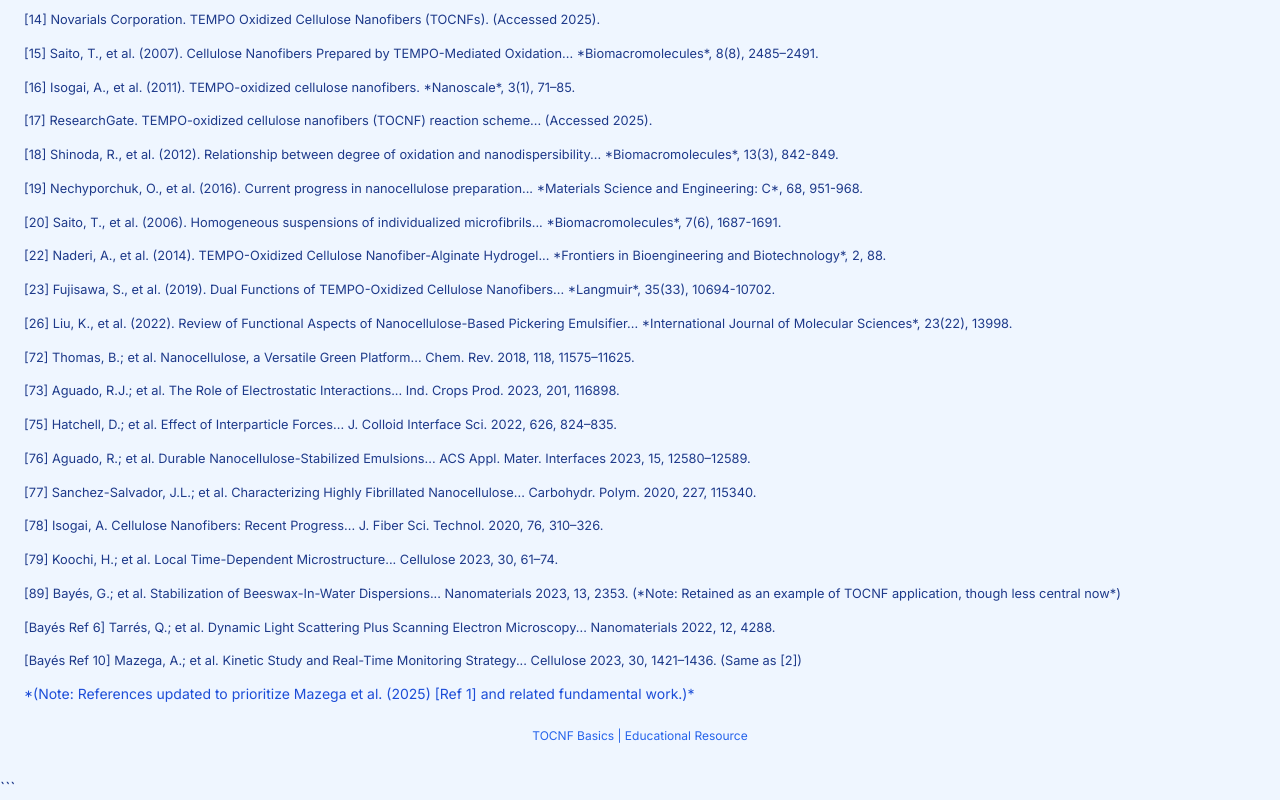
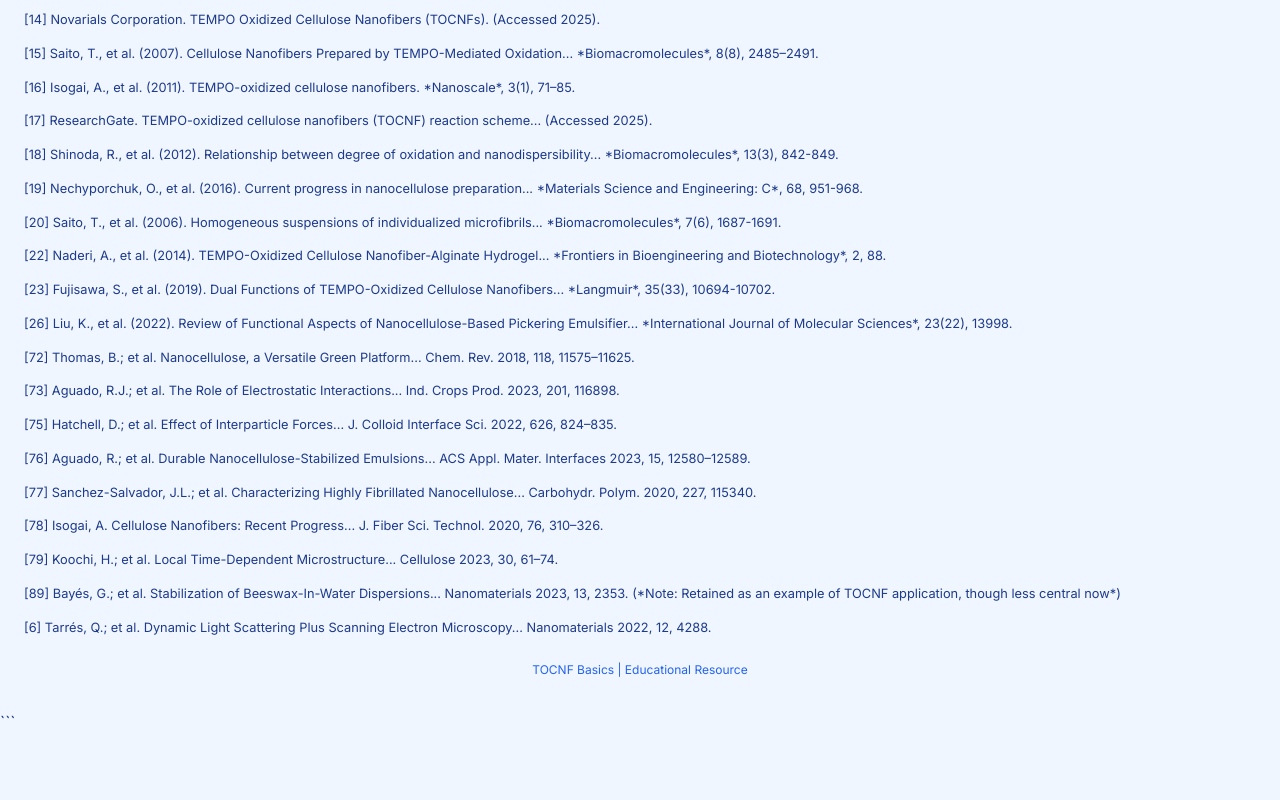
Before and after one commit to marquezrn03/A-short-course-on-TOCNF, a plain HTML site: page index.html in a window 1280 px wide. Shown: the part 4996-5796 px from the top of the page. After the commit the page ends 5730 px from the top, so only its background shows below. Drawn offline with nearby package versions, Linux system fonts and the light colour scheme.

Commit message:
Update index.html

```diff
--- a/index.html
+++ b/index.html
@@ -321,9 +321,8 @@
                  <li>[78] Isogai, A. Cellulose Nanofibers: Recent Progress... J. Fiber Sci. Technol. 2020, 76, 310–326.</li>
                  <li>[79] Koochi, H.; et al. Local Time-Dependent Microstructure... Cellulose 2023, 30, 61–74.</li>
                  <li>[89] Bayés, G.; et al. Stabilization of Beeswax-In-Water Dispersions... Nanomaterials 2023, 13, 2353. (*Note: Retained as an example of TOCNF application, though less central now*)</li>
-                 <li>[Bayés Ref 6] Tarrés, Q.; et al. Dynamic Light Scattering Plus Scanning Electron Microscopy... Nanomaterials 2022, 12, 4288.</li>
-                 <li>[Bayés Ref 10] Mazega, A.; et al. Kinetic Study and Real-Time Monitoring Strategy... Cellulose 2023, 30, 1421–1436. (Same as [2])</li>
-                *(Note: References updated to prioritize Mazega et al. (2025) [Ref 1] and related fundamental work.)*
+                 <li>[6] Tarrés, Q.; et al. Dynamic Light Scattering Plus Scanning Electron Microscopy... Nanomaterials 2022, 12, 4288.</li>
+
             </ul>
             <p class="mt-6 text-center text-xs text-blue-600">TOCNF Basics | Educational Resource</p>
         </footer>
```
